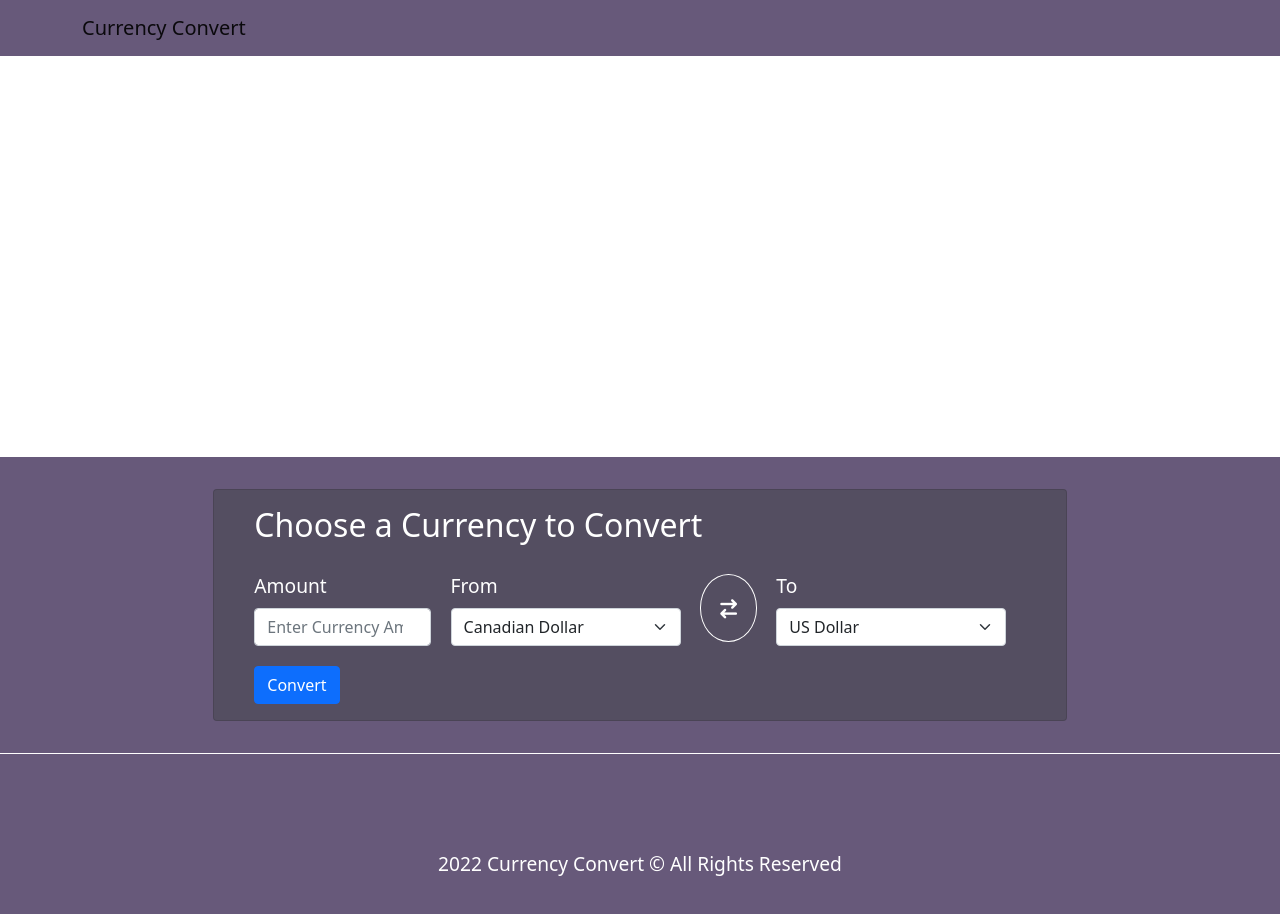
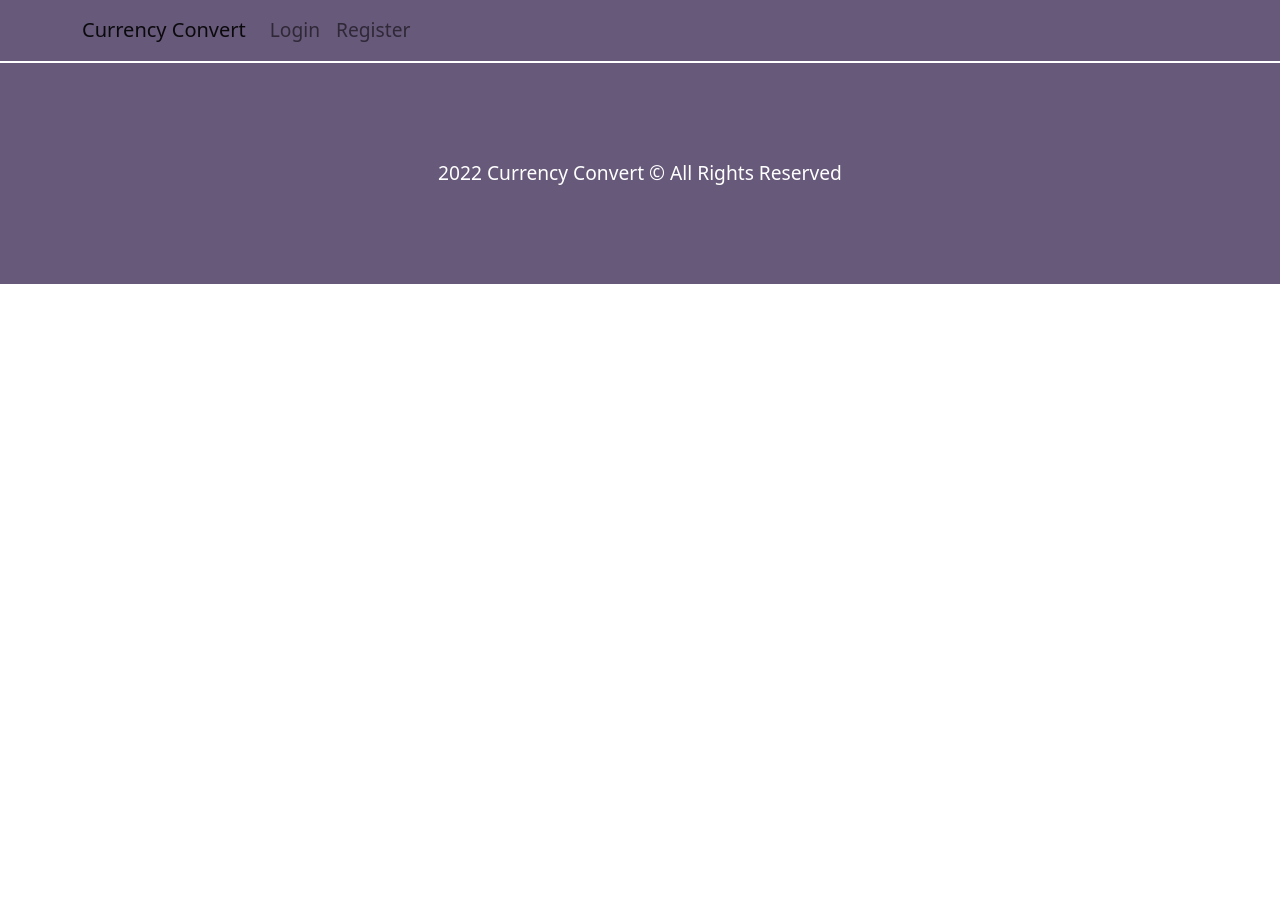
Before and after one commit to sdoonan776/currency-convert, a React (Create React App) app: page /login in a window 1280 px wide. Shown: the top 914 px of the page. After the commit the page ends 800 px from the top, so only its background shows below. Built offline with nearby package versions, Linux system fonts and the light colour scheme.

Commit message:
added react router, updated converter logic to include up to date rates

```diff
--- a/package.json
+++ b/package.json
@@ -16,6 +16,7 @@
     "react": "^18.2.0",
     "react-bootstrap": "^2.4.0",
     "react-dom": "^18.2.0",
+    "react-router-dom": "^6.4.1",
     "react-scripts": "^5.0.1",
     "sass": "^1.53.0",
     "typescript": "^4.7.4",
--- a/src/App.tsx
+++ b/src/App.tsx
@@ -3,18 +3,25 @@ import Header from './components/Header';
 import Footer from './components/Footer';
 import CurrencyConverter from './components/CurrencyConverter';
 import HeroBanner from './components/HeroBanner';
+import {Route, Routes} from "react-router-dom";
+import Home from "./pages/home";
+import Login from "./pages/login";
+import Register from "./pages/register";
 
 function App(): ReactElement {
     return (
         <>
             <div className="App">
                 <Header/>
-                <HeroBanner/>
-                <CurrencyConverter/>
+                <Routes>
+                    <Route path="/" element={<Home />} />
+                    <Route path="/login" element={<Login />} />
+                    <Route path="/register" element={<Register />} />
+                </Routes>
                 <Footer/>
             </div>
         </>
     );
-}
+};
 
 export default App;
--- a/src/components/CurrencyConverter.tsx
+++ b/src/components/CurrencyConverter.tsx
@@ -19,11 +19,28 @@ function CurrencyConverter(): ReactElement {
     const [amount, setAmount] = useState<string>('');
     const [errors, setErrors] = useState<string[]>([]);
     const [showErrors, setShowErrors] = useState<boolean>(false);
+    const [currencyRates, setCurrencyRates] = useState<string[]>([])
 
     useEffect(() => {
         setCurrencyFrom('CAD');
         setCurrencyTo('GPB');
-    });
+
+        axios.get(`https://currencyscoop.p.rapidapi.com/latest`, {
+            headers: {
+                'Content-Type': 'application/json',
+                'X-RapidAPI-Key': '25c4e740demsh5ccf7fc1d6ae68cp173e85jsna94415c52dc7',
+                'X-RapidAPI-Host': 'currencyscoop.p.rapidapi.com'
+            }
+        }).then((response: AxiosResponse) => {
+            // console.log(response.data.response.rates);
+            return response.data.response.rates;
+        }).then((response) => {
+            // console.log(response);
+            setCurrencyRates(response);
+        }).catch((err: AxiosError) => {
+            console.log(err);
+        });
+    },[currencyFrom, currencyTo, currencyRates]);
 
     const handleCurrencySwitch = (): void => {
         setCurrencyFrom(currencyFrom);
@@ -39,21 +56,8 @@ function CurrencyConverter(): ReactElement {
            setShowErrors(true);
         }
 
-        axios.get(`https://currencyscoop.p.rapidapi.com/latest`, {
-            headers: {
-                'Content-Type': 'application/json',
-                'X-RapidAPI-Key': '25c4e740demsh5ccf7fc1d6ae68cp173e85jsna94415c52dc7',
-                'X-RapidAPI-Host': 'currencyscoop.p.rapidapi.com'
-            }
-        }).then((response: AxiosResponse) => {
-            console.log(response.data.response.rates);
-            // return response.data;
-        }).then((response) => {
-            console.log(response);
-            // setCurrencyFrom()
-        }).catch((err: AxiosError) => {
-            console.log(err);
-        });
+        console.log(currencyRates);
+
     };
 
     return (
@@ -69,8 +73,8 @@ function CurrencyConverter(): ReactElement {
                                             <>
                                                 <Alert key="danger" onClose={() => setShowErrors(false)} variant="danger" dismissible>
                                                     <>
-                                                        {errors.map((error: string) =>
-                                                            <p>
+                                                        {errors.map((error: string, i: number) =>
+                                                            <p key={i}>
                                                                 { error }
                                                             </p>
                                                         )}
@@ -87,13 +91,13 @@ function CurrencyConverter(): ReactElement {
                                         <Form.Group className={`${styles.formGroup}`} controlId="currencyFrom">
                                             <Form.Label>From</Form.Label>
                                             <Form.Select onChange={(e: ChangeEvent<HTMLSelectElement>) => setCurrencyFrom(e.target.value)}>
-                                                {currencies.map((currency: CurrencyInterface) =>
+                                                {currencies.map((currency: CurrencyInterface, i: number) =>
                                                     <>
-                                                        {currency.code === currencyFrom ?
+                                                        {currency.code === currencyFrom ? (
                                                             <option selected value={currency.code}>{currency.name}</option>
-                                                                :
+                                                        ) : (
                                                             <option value={currency.code}>{currency.name}</option>
-                                                        }
+                                                        )}
                                                     </>
                                                 )}
                                             </Form.Select>
@@ -108,13 +112,13 @@ function CurrencyConverter(): ReactElement {
                                         <Form.Group className={`${styles.formGroup}`} controlId="currencyTo">
                                             <Form.Label>To</Form.Label>
                                             <Form.Select onChange={(e: ChangeEvent<HTMLSelectElement>) => setCurrencyTo(e.target.value)}>
-                                                {currencies.map((currency: CurrencyInterface) =>
+                                                {currencies.map((currency: CurrencyInterface, i: number) =>
                                                     <>
-                                                        {currency.code === currencyTo ?
+                                                        {currency.code === currencyTo ? (
                                                             <option selected value={currency.code}>{currency.name}</option>
-                                                                :
+                                                        ) : (
                                                             <option value={currency.code}>{currency.name}</option>
-                                                        }
+                                                        )}
                                                     </>
                                                 )}
                                             </Form.Select>
@@ -130,7 +134,6 @@ function CurrencyConverter(): ReactElement {
 
                                     </div>
                                 </Container>
-
                             </Form>
                         </Card>
                     </Col>
--- a/src/components/Header.tsx
+++ b/src/components/Header.tsx
@@ -1,7 +1,6 @@
 import React, {ReactElement} from 'react';
 import Navbar from 'react-bootstrap/Navbar';
 import Container from 'react-bootstrap/Container';
-import NavDropdown from 'react-bootstrap/NavDropdown';
 import Nav from 'react-bootstrap/Nav';
 
 import styles from '../styles/components/Header.module.scss';
@@ -12,14 +11,14 @@ function Header(): ReactElement {
             <header className={styles.mainHeader}>
                 <Navbar expand="lg">
                     <Container>
-                        <Navbar.Brand href="#home">Currency Convert</Navbar.Brand>
-                        {/*<Navbar.Toggle aria-controls="basic-navbar-nav" />*/}
-                        {/*<Navbar.Collapse id="basic-navbar-nav">*/}
-                        {/*    <Nav className="me-auto">*/}
-                        {/*        <Nav.Link href="#home">Home</Nav.Link>*/}
-                        {/*        <Nav.Link href="#link">About</Nav.Link>*/}
-                        {/*    </Nav>*/}
-                        {/*</Navbar.Collapse>*/}
+                        <Navbar.Brand href="/">Currency Convert</Navbar.Brand>
+                        <Navbar.Toggle aria-controls="basic-navbar-nav" />
+                        <Navbar.Collapse id="basic-navbar-nav">
+                            <Nav className="me-auto">
+                                <Nav.Link href="/login">Login</Nav.Link>
+                                <Nav.Link href="/register">Register</Nav.Link>
+                            </Nav>
+                        </Navbar.Collapse>
                     </Container>
                 </Navbar>
             </header>
--- a/src/index.tsx
+++ b/src/index.tsx
@@ -3,13 +3,16 @@ import ReactDOM from 'react-dom/client';
 import './styles/index.scss';
 import App from './App';
 import reportWebVitals from './reportWebVitals';
+import {BrowserRouter} from 'react-router-dom';
 
 const root = ReactDOM.createRoot(
     document.getElementById('root') as HTMLElement
 );
 root.render(
     <React.StrictMode>
-        <App />
+        <BrowserRouter>
+            <App/>
+        </BrowserRouter>
     </React.StrictMode>
 );
 
--- /dev/null
+++ b/src/pages/home.tsx
@@ -0,0 +1,14 @@
+import React, {ReactElement} from 'react';
+import HeroBanner from "../components/HeroBanner";
+import CurrencyConverter from "../components/CurrencyConverter";
+
+function Home (): ReactElement {
+    return (
+        <>
+            <HeroBanner/>
+            <CurrencyConverter/>
+        </>
+    );
+};
+
+export default Home;
--- /dev/null
+++ b/src/pages/login.tsx
@@ -0,0 +1,13 @@
+import React, {ReactElement} from 'react';
+import HeroBanner from "../components/HeroBanner";
+import CurrencyConverter from "../components/CurrencyConverter";
+
+function Login (): ReactElement {
+    return (
+        <>
+
+        </>
+    );
+};
+
+export default Login;
--- /dev/null
+++ b/src/pages/register.tsx
@@ -0,0 +1,13 @@
+import React, {ReactElement} from 'react';
+import HeroBanner from "../components/HeroBanner";
+import CurrencyConverter from "../components/CurrencyConverter";
+
+function Register (): ReactElement {
+    return (
+        <>
+
+        </>
+    );
+};
+
+export default Register;
```
Also changed, not shown: 1 other file (tests, documents, lock files or other folders).
